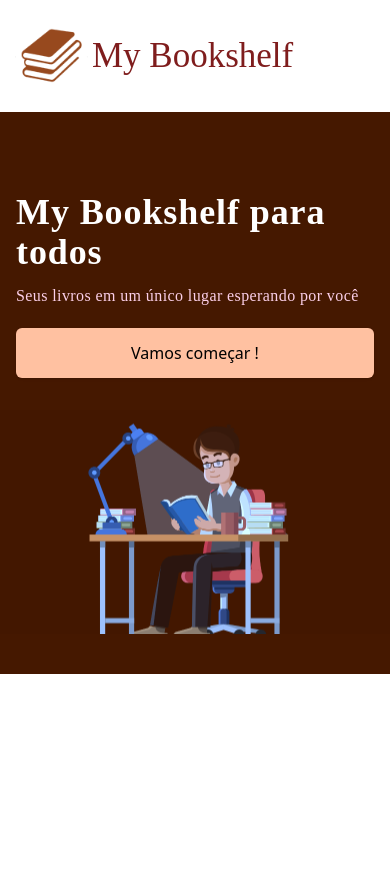
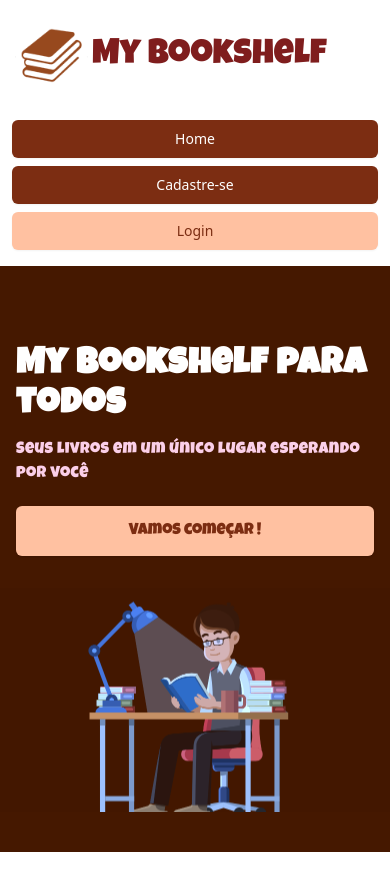
Before and after one commit to Calteryeker/my-bookshelf, a Next.js app in the folder frontend/: page / in a window 390 px wide. Shown: the top 890 px of the page. Built offline with nearby package versions, Linux system fonts and the light colour scheme.

Commit message:
corrigindo hover dos botoes e import de fonte

```diff
--- a/frontend/src/components/Navbar.js
+++ b/frontend/src/components/Navbar.js
@@ -10,11 +10,11 @@ const Navbar = () => {
                     <Image src="/images/logo.png" width={80}  height={80} />
                     <span className="self-center text-[35px] font-luck whitespace-nowrap text-red-900">My Bookshelf</span>
                 </a>
-                <div className="hidden w-full md:block md:w-auto " id="mobile-menu">
+                <div className=" w-full md:block md:w-auto " id="mobile-menu">
                     <ul className="flex flex-col mt-4 md:flex-row md:space-x-8 md:mt-0 md:text-sm md:font-medium">
                         <div className="order-3 mt-2 flex-shrink-0 w-full sm:order-2 sm:mt-0 sm:w-auto">
                             <Link href='/'>
-                                <a className="flex items-center pr-10 pl-10 justify-center px-4 py-2 border border-transparent rounded-md shadow-sm text-sm font-medium text-white bg-orange-900 hover:bg-orange-800">
+                                <a className="flex items-center pr-10 pl-10 justify-center px-4 py-2 border border-transparent rounded-md shadow-sm text-sm font-medium text-white bg-orange-900 hover:bg-orange-500">
                                     Home
                                 </a>
                             </Link>
@@ -22,7 +22,7 @@ const Navbar = () => {
 
                         <div className="order-3 mt-2 flex-shrink-0 w-full sm:order-2 sm:mt-0 sm:w-auto">
                             <Link href='/signup'>
-                                <a className="flex items-center justify-center px-4 py-2 border border-transparent rounded-md shadow-sm text-sm font-medium text-white bg-orange-900 hover:bg-orange-800">
+                                <a className="flex items-center justify-center px-4 py-2 border border-transparent rounded-md shadow-sm text-sm font-medium text-white bg-orange-900 hover:bg-orange-500">
                                     Cadastre-se
                                 </a>
                             </Link>
@@ -30,7 +30,7 @@ const Navbar = () => {
 
                         <div id="button-login" className="order-3 mt-2 flex-shrink-0 w-full sm:order-2 sm:mt-0 sm:w-auto ">
                             <Link href='/login'>
-                                <a className="flex items-center pr-10 pl-10 justify-center px-4 py-2 border border-transparent rounded-md shadow-sm text-sm font-medium text-orange	bg-romantic-1 hover:bg-orange-500">
+                                <a className="flex items-center pr-10 pl-10 justify-center px-4 py-2 border border-transparent rounded-md shadow-sm text-sm font-medium text-orange-900 hover:text-white bg-romantic-1 hover:bg-orange-500">
                                     Login
                                 </a>
                             </Link>
--- a/frontend/src/pages/index.js
+++ b/frontend/src/pages/index.js
@@ -27,7 +27,7 @@ export default function Home() {
                 </p>
                 <div className="mt-5 sm:mt-8 sm:flex sm:justify-center lg:justify-start">
                   <div className="rounded-md shadow">
-                    <a href="/signup" className="w-full flex items-center justify-center px-8 py-3 border border-transparent text-base font-normal rounded-md text-roange-800 bg-romantic-1 hover:bg-orange-500 md:py-4 md:text-lg md:px-10 ">
+                    <a href="/signup" className="font-luck w-full flex items-center justify-center px-8 py-3 border border-transparent text-base font-normal rounded-md text-orange-900 bg-romantic-1  hover:text-white hover:bg-orange-500 md:py-4 md:text-lg md:px-10 ">
                       Vamos começar ! </a>
                   </div>
 
--- a/frontend/src/styles/globals.css
+++ b/frontend/src/styles/globals.css
@@ -1,3 +1,4 @@
+@import url('https://fonts.googleapis.com/css2?family=Luckiest+Guy&display=swap');
 @tailwind base;
 @tailwind components;
 @tailwind utilities;
```
